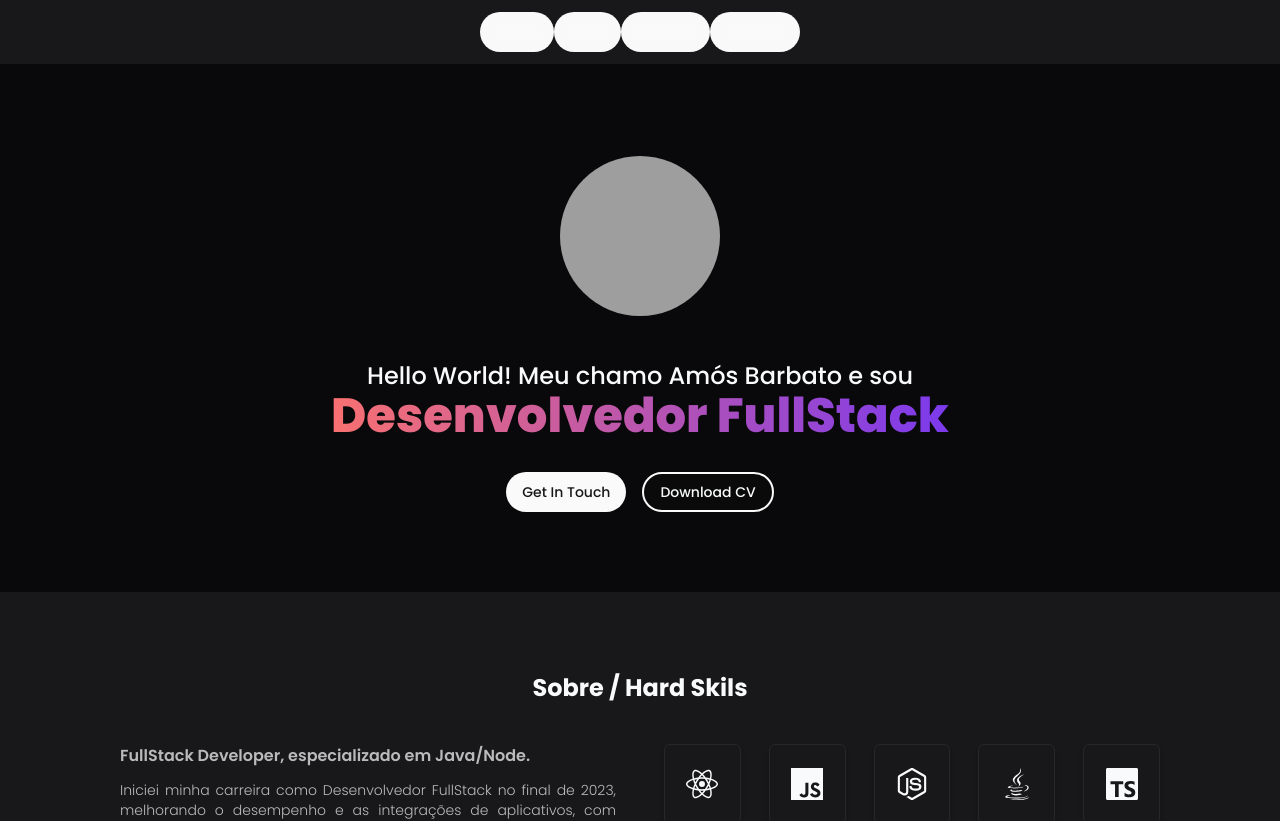
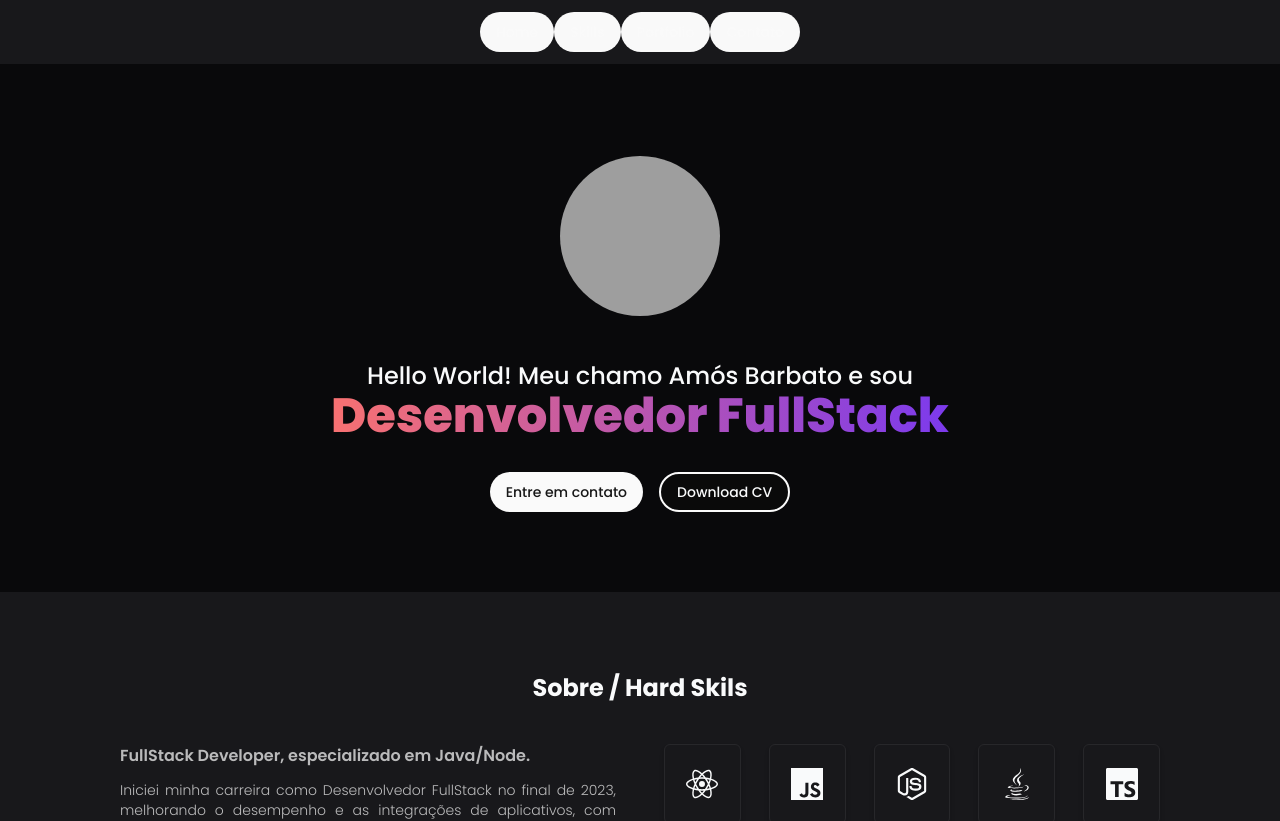
Before and after one commit to amosbarbato/Portfolio, a React (Vite) app: page / in a window 1280 px wide. Shown: the top 821 px of the page. Built offline with nearby package versions, Linux system fonts and the light colour scheme; grey boxes are pictures that could not be loaded.

Commit message:
feat: ensure link to cv download

```diff
--- a/src/_sections/hero.tsx
+++ b/src/_sections/hero.tsx
@@ -1,7 +1,16 @@
 import { Avatar, AvatarFallback, AvatarImage } from "../_components/ui/avatar"
 import { Button } from "../_components/ui/button"
 
+import curriculo from "../assets/curriculo.pdf"
+
 const Hero = () => {
+  const toScroll = (sectionId: string) => {
+    const section = document.getElementById(sectionId)
+    if (section) {
+      section.scrollIntoView({ behavior: "smooth" })
+    }
+  }
+
   return (
     <div className="flex flex-col justify-center items-center py-20">
       <div className="border-4 border-transparent hover:border-indigo-900 rounded-full">
@@ -21,8 +30,15 @@ const Hero = () => {
           </h1>
 
           <div className="space-x-4">
-            <Button>Get In Touch</Button>
-            <Button variant="outline">Download CV</Button>
+            <Button onClick={() => toScroll("contact")}>
+              Entre em contato
+            </Button>
+            <Button
+              variant="outline"
+              onClick={() => window.open(`${curriculo}`)}
+            >
+              Download CV
+            </Button>
           </div>
         </div>
       </div>
```
Also changed, not shown: 1 other file (tests, documents, lock files or other folders).
